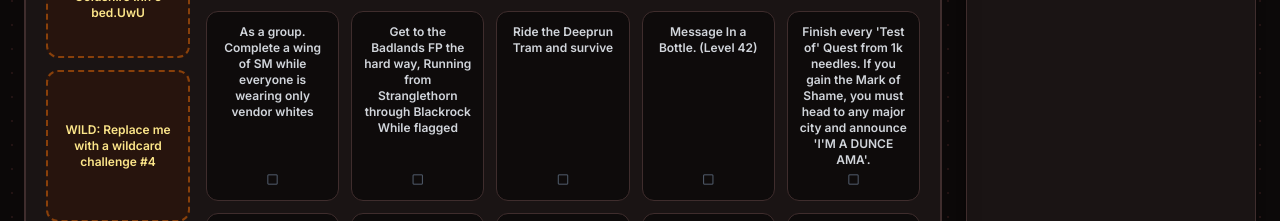
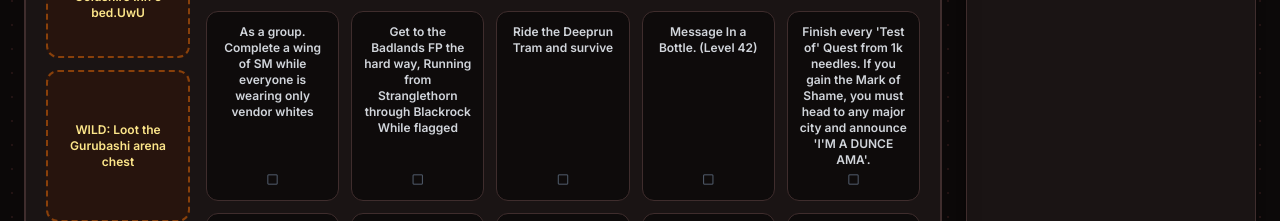
Before and after one commit to Reapafied/Send-Ibuprofen, a React (Vite) app: page / in a window 1280 px wide. Shown: the part 731-952 px from the top of the page. Built offline with nearby package versions, Linux system fonts and the light colour scheme; no server answers; the database is empty; the HTML template or start-up script is replaced by a standard one.

Commit message:
Update wildcard challenge in App.jsx

```diff
--- a/src/App.jsx
+++ b/src/App.jsx
@@ -48,7 +48,7 @@ const WILDCARDS = [
     "WILD: Hit a 100 need roll",
     "WILD: Successfully catch a fish from inside both Stormwind and IronForge",
     "WILD: Take a sexy screenshot of yourself in the Goldshire Inn's bed.UwU",
-    "WILD: Replace me with a wildcard challenge #4",
+    "WILD: Loot the Gurubashi arena chest",
     "WILD: Replace me with a wildcard challenge #5"
 ];
 
```
